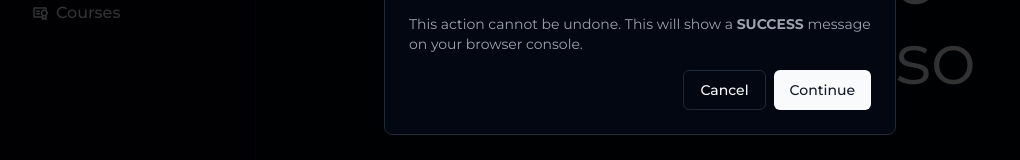
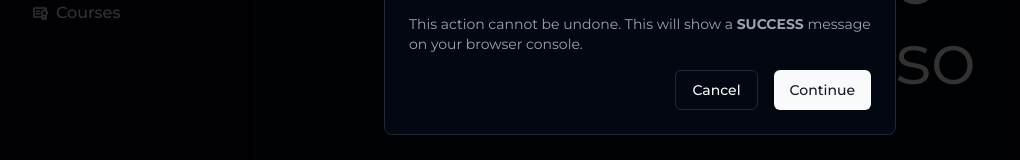
Before and after one commit to YaGRRusso/profile-info-panel, a Next.js app: page /en/home in a window 1280 px wide. Both pictures are taken after a click on the button 893 px from the left and 244 px from the top of the page. Shown: the part 380-540 px from the top of the page, without its empty margins (0-1020 px from the left). Built offline with nearby package versions, Linux system fonts and the light colour scheme; no server answers.

Commit message:
fix: dialog gap

```diff
--- a/src/components/AlertDialog/Footer.tsx
+++ b/src/components/AlertDialog/Footer.tsx
@@ -10,7 +10,7 @@ export interface AlertDialogFooterProps
 const AlertDialogFooter = ({ className, ...rest }: AlertDialogFooterProps) => (
   <div
     className={cn(
-      'flex flex-col-reverse sm:flex-row sm:justify-end sm:space-x-2',
+      'flex flex-col-reverse gap-2 sm:flex-row sm:justify-end sm:space-x-2',
       className,
     )}
     {...rest}
--- a/src/components/Dialog/Footer.tsx
+++ b/src/components/Dialog/Footer.tsx
@@ -9,7 +9,7 @@ export interface DialogFooterProps extends HTMLAttributes<HTMLDivElement> {}
 const DialogFooter = ({ className, ...rest }: DialogFooterProps) => (
   <div
     className={cn(
-      'flex flex-col-reverse sm:flex-row sm:justify-end sm:space-x-2',
+      'flex flex-col-reverse gap-2 sm:flex-row sm:justify-end sm:space-x-2',
       className,
     )}
     {...rest}
```
